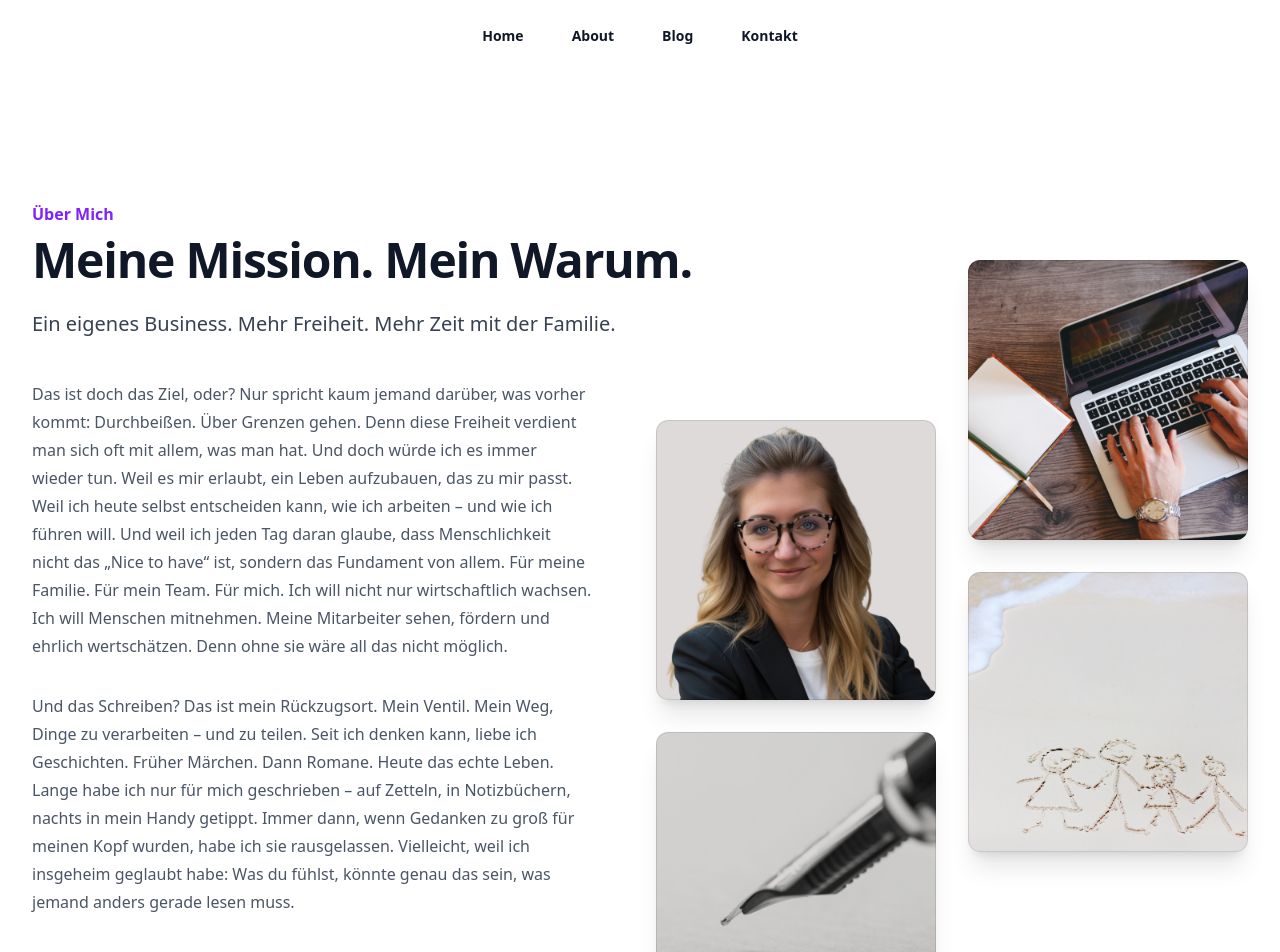
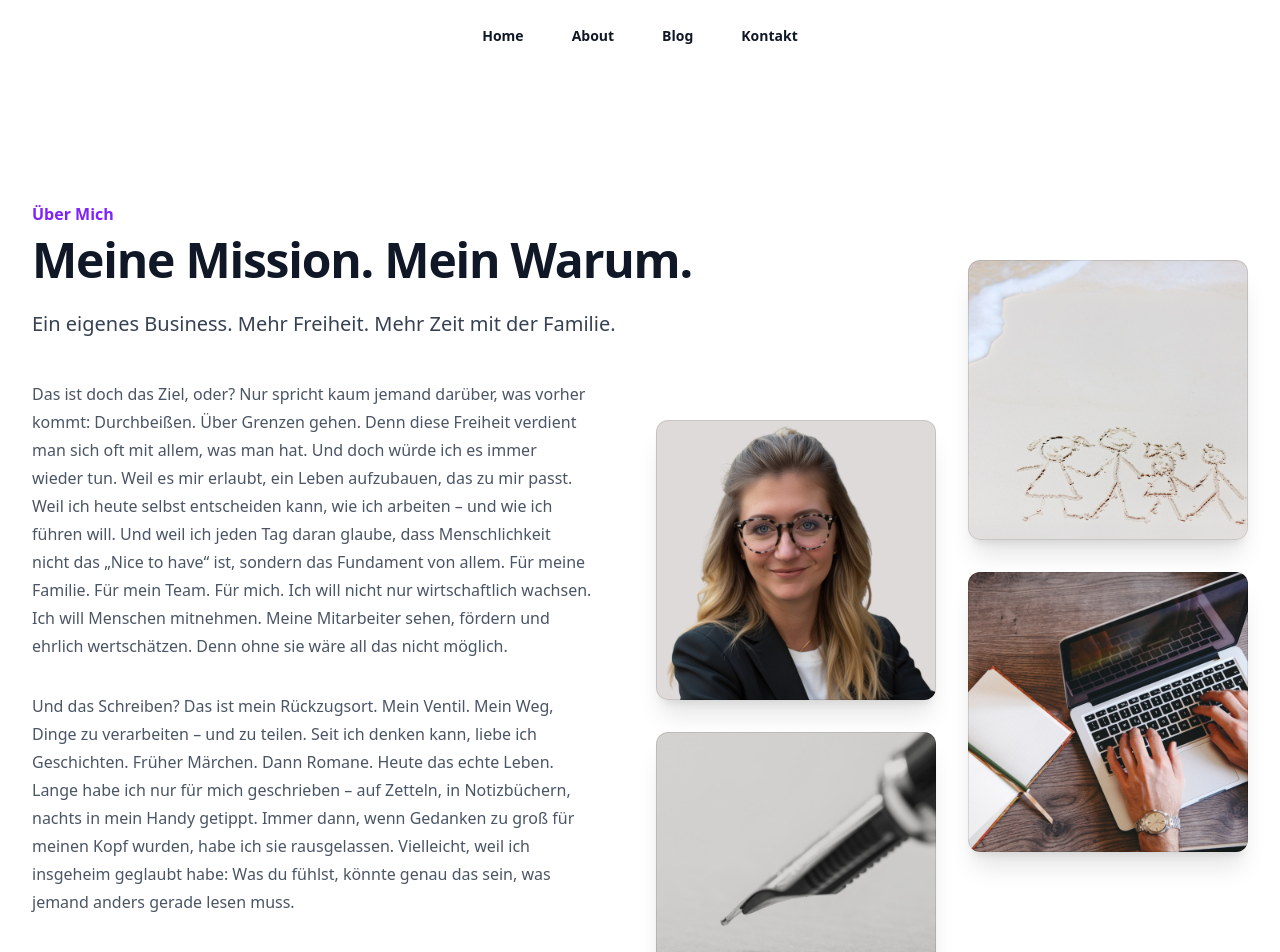
Before and after one commit to prenns/tina-website, a Next.js app: page /about in a window 1280 px wide. Shown: the top 952 px of the page. Built offline with nearby package versions, Linux system fonts and the light colour scheme.

Commit message:
changed image order

```diff
--- a/src/app/about/page.js
+++ b/src/app/about/page.js
@@ -72,7 +72,7 @@ export default function About() {
                             <div className="-mt-8 aspect-square overflow-hidden rounded-xl shadow-xl outline-1 -outline-offset-1 outline-black/10 lg:-mt-40">
                                 <img
                                     alt=""
-                                     src="/about2.png"
+                                     src="/about4.png"
                                     className="block size-full object-cover"
                                 />
                             </div>
@@ -86,7 +86,7 @@ export default function About() {
                             <div className="-mt-8 aspect-square overflow-hidden rounded-xl shadow-xl outline-1 -outline-offset-1 outline-black/10 lg:-mt-40">
                                 <img
                                     alt=""
-                                     src="/about4.png"
+                                     src="/about2.png"
                                     className="block size-full object-cover"
                                 />
                             </div>
```
